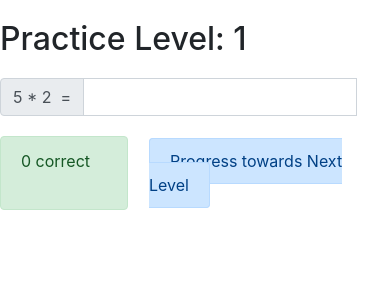
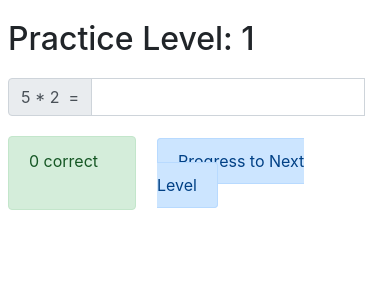
Before and after one commit to akinom/react-toys, a React (Create React App) app: page / in a window 390 px wide. Shown: the top 300 px of the page. Built offline with nearby package versions, Linux system fonts and the light colour scheme.

Commit message:
fine tune layout for phone - create dedicated NumbersPractice.css

```diff
--- a/src/App.css
+++ b/src/App.css
@@ -3,6 +3,7 @@
   color: darkgreen;
   text-align: center;
 }
+
 #toyChoice .active {
   color: white;
   background-color: darkgreen;
@@ -43,16 +44,3 @@ h2 {
   margin-top: 20px;
   margin-bottom: 20px;
 }
-
-.shortCol  {
-  max-width: 8em;
-}
-
-#progress {
-vertical-align: center; }
-
-.theProblem {
-  padding-left: 0px;
-  padding-bottom: 20px;
-
-}
--- /dev/null
+++ b/src/NumbersPractice.css
@@ -0,0 +1,22 @@
+
+h2 {
+  width: 100%;
+  margin-top: 20px;
+  margin-bottom: 20px;
+}
+
+
+body {
+  padding-left: .5rem;
+  padding-right: .5rem;
+}
+
+.shortCol  {
+  max-width: 8em;
+}
+
+.theProblem {
+  padding-left: 0px;
+  padding-bottom: 20px;
+
+}
--- a/src/NumbersPractice.js
+++ b/src/NumbersPractice.js
@@ -37,7 +37,7 @@ export class PresentPracticeProblems extends React.Component {
         updatedProblem.answer = parseInt(this.state.input)
         this.state.history.push(updatedProblem)
         this.state.stats.countAnswer(updatedProblem.isCorrect())
-        if ((this.state.stats.nConsecCorrect % this.state. levelUpThreshold ) === 0 && this.state.stats.nConsecCorrect > 0) {
+        if ((this.state.stats.nConsecCorrect % this.state.levelUpThreshold ) === 0 && this.state.stats.nConsecCorrect > 0) {
             this.state.problemGenerator.levelUp()
             leveledUp = true;
             this.state.history.push(new Message('You reached level ' + (this.state.problemGenerator.level + 1)))
@@ -71,7 +71,7 @@ export class PresentPracticeProblems extends React.Component {
 
     render() {
         return (
-            <div className='offset container-sm'>
+            <div className='container-sm'>
                 <div className={'row'}>
                      <h2>  Practice Level: {this.state.problemGenerator.level +1} </h2>
                 </div>
@@ -84,7 +84,7 @@ export class PresentPracticeProblems extends React.Component {
                         <span> {this.state.stats.ncorrect} correct  </span>
                     </div>
                     <div className={'col alert'}>
-                        <Feedback stats={this.state.stats} limit={this.state.levelUpThreshold} message={"Progress towards Next Level"}/>
+                        <Feedback stats={this.state.stats} limit={this.state.levelUpThreshold} message={"Progress to Next Level"}/>
                     </div>
                 </div>
                 <div className={'row'}>
@@ -131,7 +131,7 @@ class History extends React.Component {
         for (let i = events.length - 1; i >= 0; i--) {
             let event = events[i]
             let kls = undefined
-            if (event.isCorrect != undefined)
+            if (event.isCorrect !== undefined)
                 kls = event.isCorrect()
             display.push(<li key={i} className={KLS_SELECTION[kls]}>{event.render()}</li>)
         }
--- a/src/PracticeApp.js
+++ b/src/PracticeApp.js
@@ -1,5 +1,5 @@
 import React from 'react';
-import './App.css'
+import './NumbersPractice.css'
 import {PresentPracticeProblems} from './NumbersPractice'
 
 export class App extends React.Component {
```
